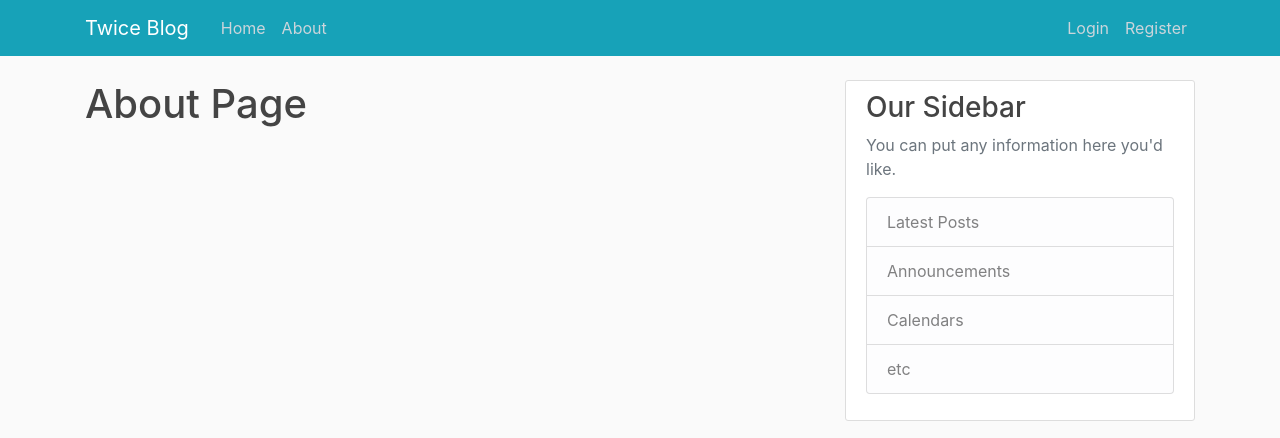
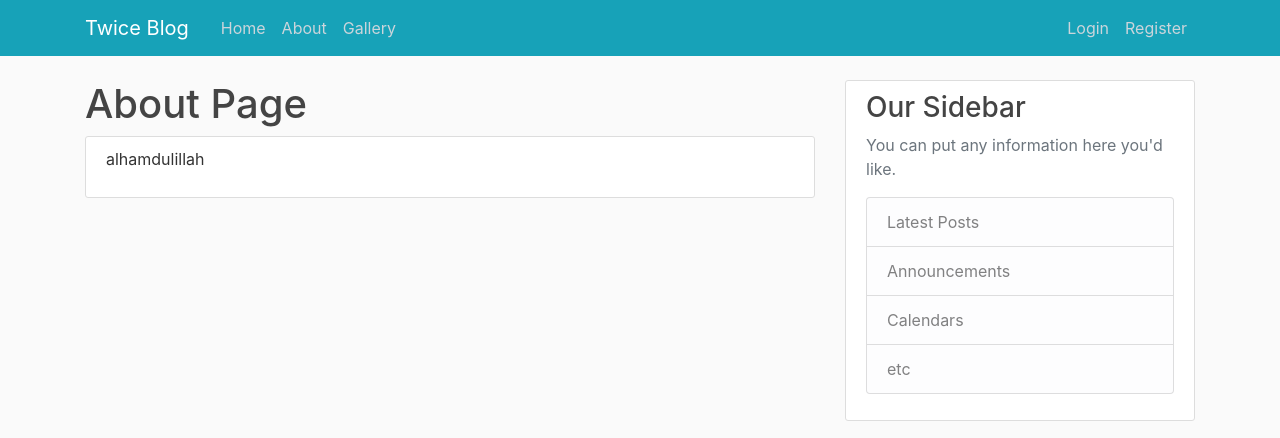
Before and after one commit to izzybug/Tugas-Kelompok, a Flask app: page /about in a window 1280 px wide. Shown: the top 438 px of the page. Run offline with Flask 2, Linux system fonts and the light colour scheme; some libraries are stand-ins or nearby versions.

Commit message:
revisi ke-376

```diff
--- a/flask/twiceblog/main/routes.py
+++ b/flask/twiceblog/main/routes.py
@@ -15,3 +15,7 @@ def home():
 @main.route("/about")
 def about():
     return render_template('about.html', title='About')
+
+@main.route("/gallery")
+def gallery():
+    return render_template('gallery.html', title='Gallery')
--- a/flask/twiceblog/templates/about.html
+++ b/flask/twiceblog/templates/about.html
@@ -1,4 +1,7 @@
 {% extends "layout.html" %}
 {% block content %}
     <h1>About Page</h1>
+    <article class="media content-section">
+        <p>alhamdulillah</p>
+    </article>
 {% endblock content %}
--- a/flask/twiceblog/templates/layout.html
+++ b/flask/twiceblog/templates/layout.html
@@ -28,6 +28,7 @@
             <div class="navbar-nav mr-auto">
               <a class="nav-item nav-link" href="{{ url_for('main.home') }}">Home</a>
               <a class="nav-item nav-link" href="{{ url_for('main.about') }}">About</a>
+              <a class="nav-item nav-link" href="{{ url_for('main.gallery') }}">Gallery</a>
             </div>
             <!-- Navbar Right Side -->
             <div class="navbar-nav">
```
Also changed, not shown: flask/requirements.txt (added, +21 -0 lines), flask/twiceblog/static/profile_pics/13dbaa7909bff821.jpg (added), 1 other file.
